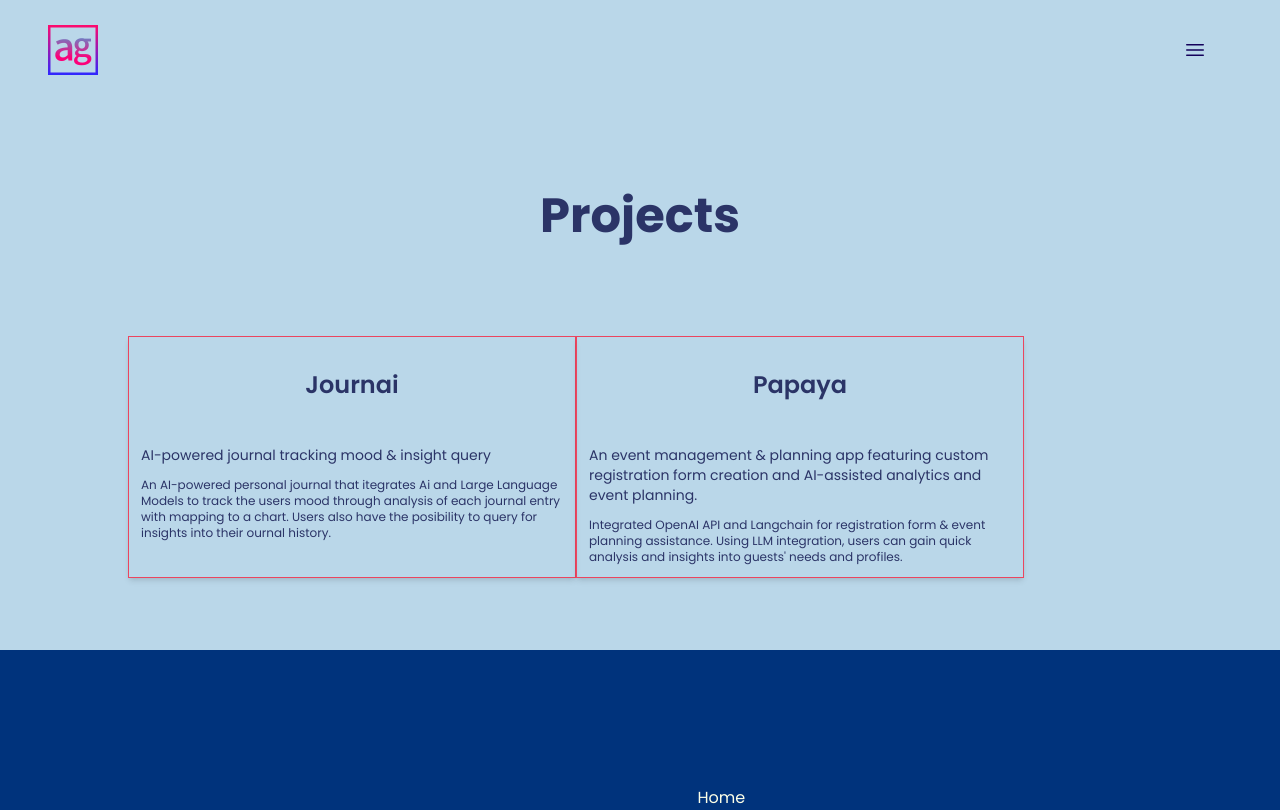
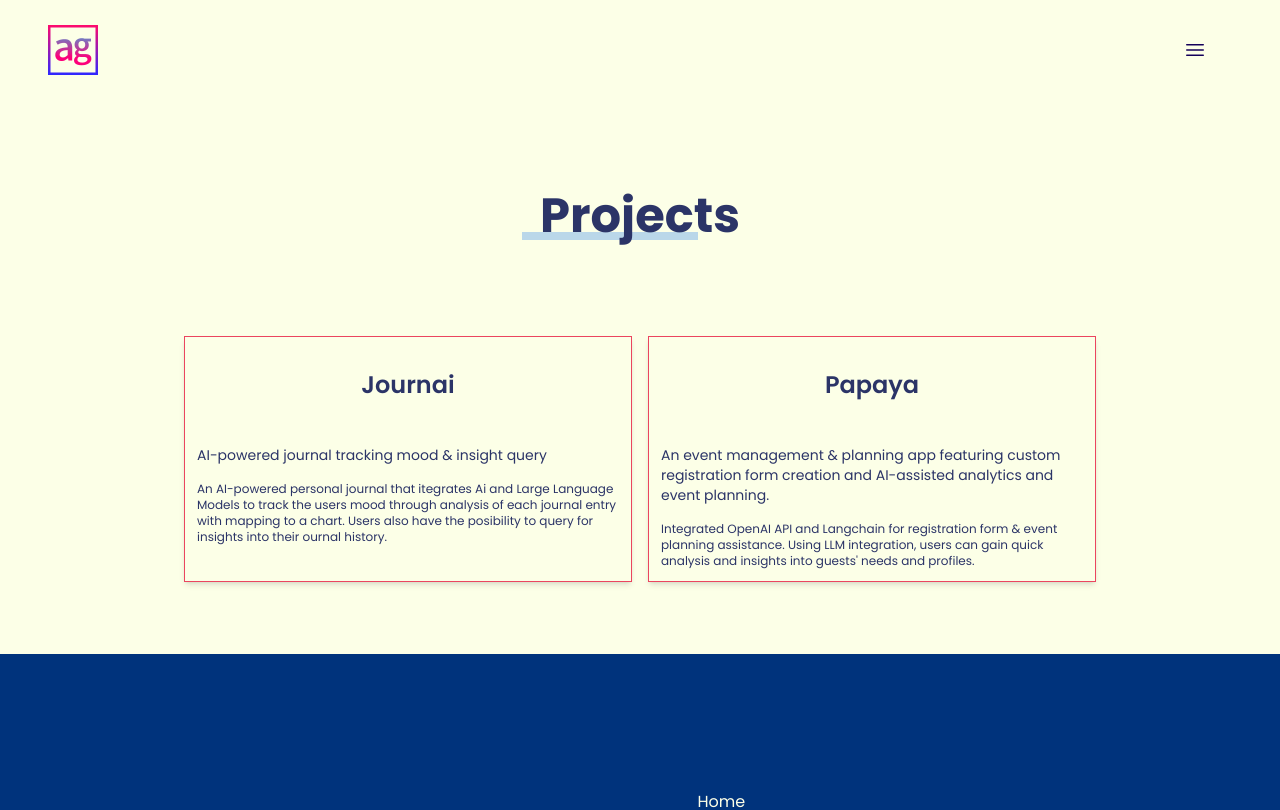
Before and after one commit to smudgy-g/portfolio, a Next.js app: page /projects in a window 1280 px wide. Shown: the top 810 px of the page. Built offline with nearby package versions, Linux system fonts and the light colour scheme.

Commit message:
style(projects): alignment of project cards

```diff
--- a/app/(site)/projects/page.tsx
+++ b/app/(site)/projects/page.tsx
@@ -5,22 +5,22 @@ export default async function Project() {
   const projects = db.projects
 
   return (
-    <main className="pt-32 md:pt-48 px-8 md:px-12 bg-light-blue">
-      <header className="mb-12">
-        <h1 className="mx-auto text-5xl font-bold">Projects</h1>
+    <main className="pt-32 lg:pt-48 px-8 md:px-12 ">
+      <header className="mb-12 relative ">
+        <h1 className="mx-auto text-5xl font-bold after:content-[''] after:bg-light-blue after:h-2 after:absolute after:w-44 after:block after:-mt-2 after:left-[40%]  after:z-[-1]">Projects</h1>
       </header>
       <section className="mx-auto max-w-5xl py-12">
-        <ul className="flex flex-wrap">
+        <ul className="flex flex-wrap gap-4 justify-center">
           {projects.map((project, index) => (
             <li
               key={`project-${index}`}
-              className="relative mb-6 border border-accent shadow-md hover:translate-x-1 hover:-translate-y-1 transition-all ease-in-out duration-500 basis-[calc((100% - 1em) / 2)] max-w-md"
+              className="relative mb-6 bg-cream border border-accent shadow-md hover:translate-x-1 hover:-translate-y-1 transition-all ease-in-out duration-500 basis-[calc((100% - 1em) / 2)] max-w-md"
             >
               <div className="p-8">
                 <h2 className="text-2xl font-semibold">{project.name}</h2>
               </div>
               <div className="p-3 text-left">
-                <p className="text-sm mb-3">{project.tagline}</p>
+                <p className="text-sm mb-4 ">{project.tagline}</p>
                 <p className="text-xs">{project.description}</p>
               </div>
             </li>
```
